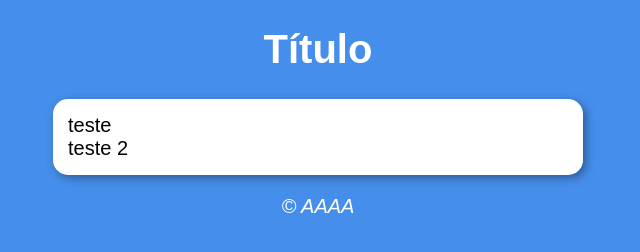
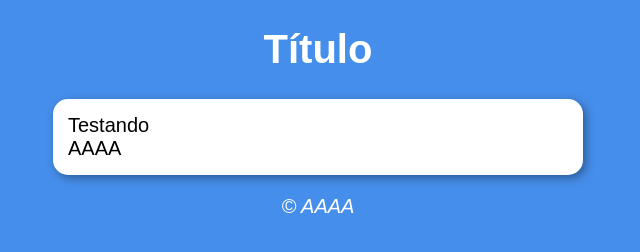
Before and after one commit to JeffAlexandrino/javascript, a plain HTML site: page exercicios/ex14/modelo.html in a window 1280 px wide. Shown: the full height of the page, 322-962 px from the left. Drawn offline with Linux system fonts and the light colour scheme.

Commit message:
Update modelo.html

```diff
--- a/exercicios/ex14/modelo.html
+++ b/exercicios/ex14/modelo.html
@@ -12,10 +12,10 @@
     </header>
     <section>
         <div>
-            teste
+            Testando
         </div>
         <div>
-            teste 2
+            AAAA
         </div>
     </section>
     <footer>
```
